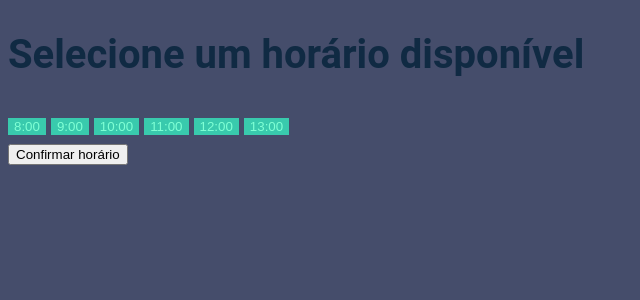
After one commit to allisonantunes/ADS, a PHP site: page /horario.html in a window 1280 px wide. The commit adds this page. Shown: the top 300 px of the page, without its empty margins (0-640 px from the left). Run offline with PHP 8.4, Linux system fonts and the light colour scheme.

Commit message:
horarios

```diff
--- /dev/null
+++ b/calendario/horario.html
@@ -0,0 +1,46 @@
+<!DOCTYPE html>
+<html lang="en">
+<head>
+    <meta charset="UTF-8">
+    <meta http-equiv="X-UA-Compatible" content="IE=edge">
+    <meta name="viewport" content="width=device-width, initial-scale=1.0">
+    <title>c</title>
+    <link rel="stylesheet" href="page1.css">
+    <link rel="stylesheet" href="../login/style.css".css">
+</head>
+<body>
+    <div class="card">
+    <h1>Selecione um horário disponível</h1>
+    <button class="button_date">
+        <time datetime="2010-02-01">8:00</time>
+      </button>
+      <button class="button_date">
+        <time datetime="2010-02-01">9:00</time>
+      </button>
+      <button class="button_date">
+        <time datetime="2010-02-01">10:00</time>
+      </button>
+      <button class="button_date">
+        <time datetime="2010-02-01">11:00</time>
+      </button>
+      <button class="button_date">
+        <time datetime="2010-02-01">12:00</time>
+      </button>
+      <button class="button_date">
+        <time datetime="2010-02-01">13:00</time>
+      </button>
+      <div class="card-footer">
+        <button type="submit" class="submit" >Confirmar horário</button>
+       </div>
+  </div>
+
+
+
+
+
+
+
+
+
+</body>
+</html>
--- a/calendario/page1.css
+++ b/calendario/page1.css
@@ -100,3 +100,8 @@ main {
   background-color: var(--teal-100);
   color: var(--teal-900);
 }
+.button_date{
+  border: 0;
+  color: aquamarine;
+  background-color: #39caad;
+}
--- a/login/style.css
+++ b/login/style.css
@@ -10,6 +10,7 @@ body {
     justify-content: center;
     height: 100vh;
     font-family: Cambria, Cochin, Georgia, Times, 'Times New Roman', serif;
+    color: #fff;
 }
 
 .card {
```
